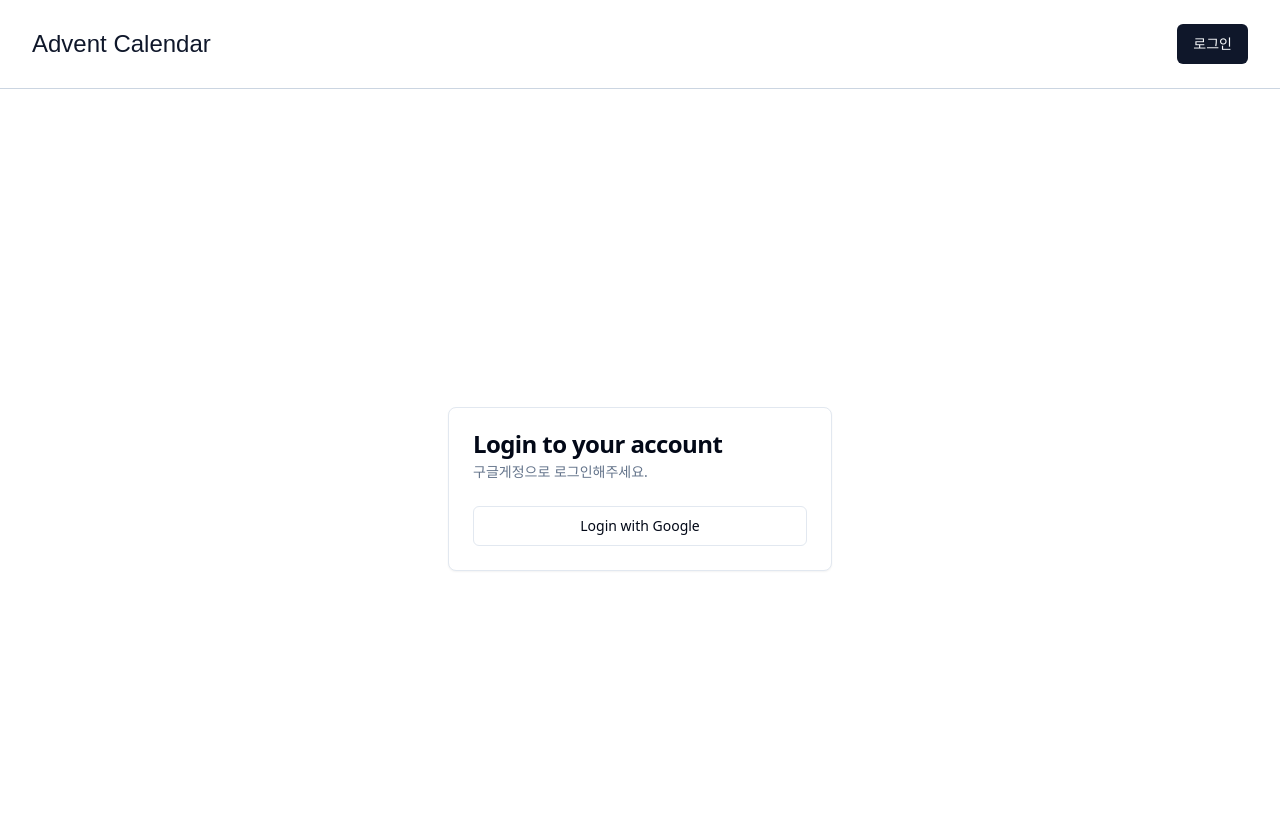
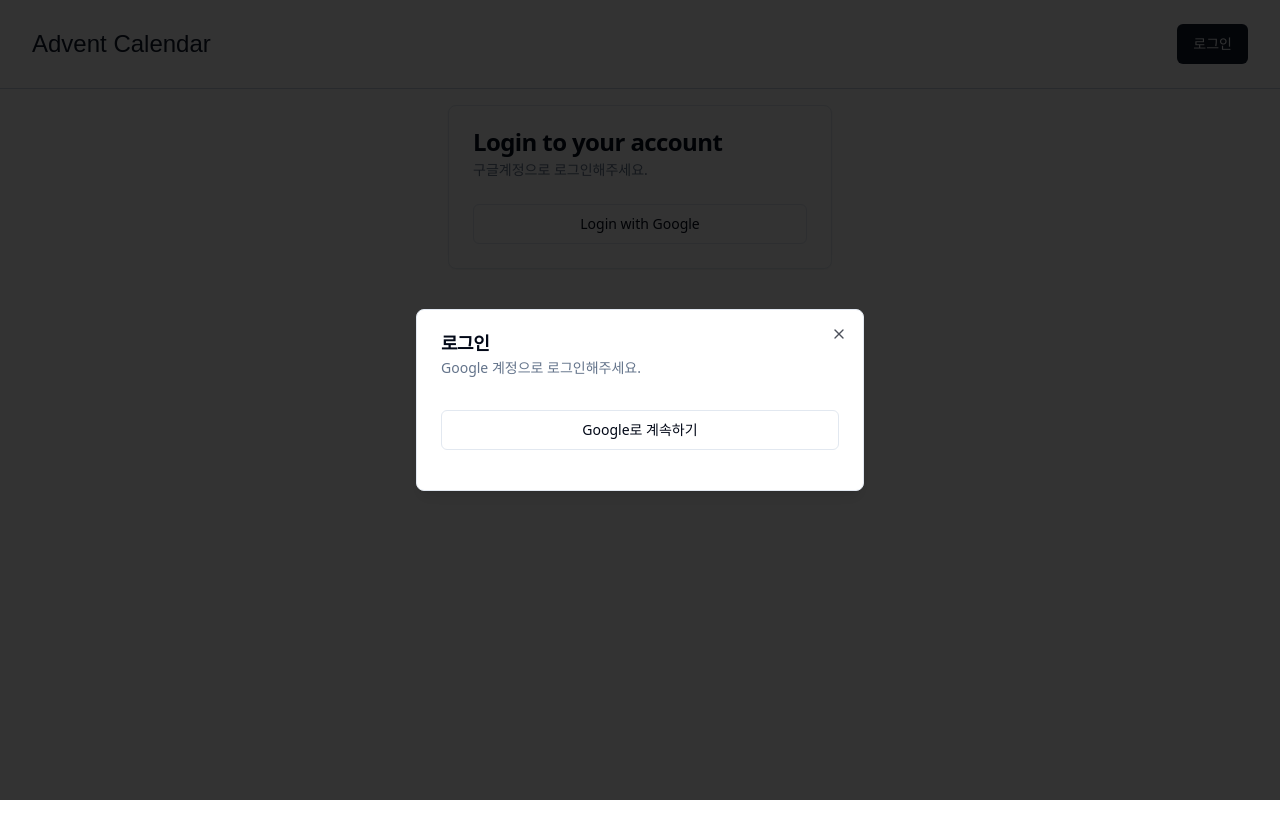
Before and after one commit to meldyssey/advent-calendar, a React (Vite) app: page /login in a window 1280 px wide. Both pictures are taken after a click on the button "로그인". Shown: the top 838 px of the page. After the commit the page ends 800 px from the top, so only its background shows below. Built offline with nearby package versions, Linux system fonts and the light colour scheme; no server answers; a web font is replaced by a local one.

Commit message:
refactor: 로그인 화면을 페이지에서 모달로 변경

```diff
--- a/src/components/auth/LoginForm.tsx
+++ b/src/components/auth/LoginForm.tsx
@@ -9,6 +9,7 @@ import {
 } from "@/components/ui/card"
 import { signInWithGoogle } from "@/firebase/auth";
 import { Spinner } from "../ui/spinner";
+import { getAuth } from "firebase/auth";
 import { useNavigate } from "react-router";
 import { useAuth } from "@/hooks/useAuth";
 
@@ -40,12 +41,12 @@ export const LoginForm = ({returnUrl}: LoginFormProps) => {
   }
 
   return (
-    <div className="min-h-screen flex items-center justify-center p-4">
+    <div className="flex items-center justify-center p-4">
       <Card className="w-full max-w-sm">
         <CardHeader>
           <CardTitle>Login to your account</CardTitle>
           <CardDescription>
-            구글게정으로 로그인해주세요.
+            구글계정으로 로그인해주세요.
           </CardDescription>
         </CardHeader>
         <CardFooter className="flex-col gap-2">
--- /dev/null
+++ b/src/components/auth/LoginModal.tsx
@@ -0,0 +1,65 @@
+import { useState } from "react";
+import { Button } from "@/components/ui/button";
+import {
+  Dialog,
+  DialogContent,
+  DialogDescription,
+  DialogHeader,
+  DialogTitle,
+} from "@/components/ui/dialog";
+import { signInWithGoogle } from "@/firebase/auth";
+import { Spinner } from "../ui/spinner";
+
+interface LoginModalProps {
+  open: boolean;
+  onOpenChange: (open: boolean) => void;
+}
+
+export const LoginModal = ({ open, onOpenChange }: LoginModalProps) => {
+  const [loading, setLoading] = useState(false);
+
+  const handleGoogleLogin = async () => {
+    setLoading(true);
+    try {
+      await signInWithGoogle();
+      onOpenChange(false); // 로그인 성공 시 모달 닫기
+    } catch (error) {
+      console.error('로그인 실패:', error);
+      alert('로그인에 실패했습니다.');
+    } finally {
+      setLoading(false);
+    }
+  };
+
+  return (
+    <Dialog open={open} onOpenChange={onOpenChange}>
+      <DialogContent className="sm:max-w-md">
+        <DialogHeader>
+          <DialogTitle>로그인</DialogTitle>
+          <DialogDescription>
+            Google 계정으로 로그인해주세요.
+          </DialogDescription>
+        </DialogHeader>
+        <div className="flex flex-col gap-4 py-4">
+          <Button
+            variant="outline"
+            className="w-full flex items-center gap-2"
+            onClick={handleGoogleLogin}
+            disabled={loading}
+          >
+            {loading ? (
+              <>
+                <Spinner />
+                로그인 중...
+              </>
+            ) : (
+              <>
+                Google로 계속하기
+              </>
+            )}
+          </Button>
+        </div>
+      </DialogContent>
+    </Dialog>
+  );
+};
--- a/src/components/layout/Header.tsx
+++ b/src/components/layout/Header.tsx
@@ -2,10 +2,22 @@ import { useAuth } from '@/hooks/useAuth';
 import { Button } from '../ui/button';
 import { logout } from '@/firebase/auth';
 import { useNavigate } from 'react-router';
+import { LoginModal } from '../auth/LoginModal';
+import { useState } from 'react';
 
 export const Header = () => {
   const { user } = useAuth();
   const navigate = useNavigate();
+  const [isLoginModalOpen, setIsLoginModalOpen] = useState(false);
+
+  const handleLogout = async() => {
+    try {
+      await logout()
+      navigate('/')
+    } catch (error) {
+      console.error('로그아웃 실패', error)
+    }
+  }
 
   return (
     <header className="bg-white border-b border-slate-300">
@@ -31,7 +43,7 @@ export const Header = () => {
                   📂 내 프로젝트
                 </Button>
                 <Button
-                  onClick={logout}
+                  onClick={handleLogout}
                   variant="ghost"
                   className="text-sm font-medium"
                 >
@@ -40,7 +52,7 @@ export const Header = () => {
               </>
             ) : (
               <Button
-                onClick={() => navigate('/login')}
+                onClick={() => setIsLoginModalOpen(true)}
                 variant="default"
                 className="text-sm font-medium"
               >
@@ -50,6 +62,12 @@ export const Header = () => {
           </nav>
         </div>
       </div>
+
+      {/* 로그인 모달 */}
+      <LoginModal
+        open={isLoginModalOpen}
+        onOpenChange={setIsLoginModalOpen}
+      />
     </header>
   )
 }
--- a/src/pages/HomePage.tsx
+++ b/src/pages/HomePage.tsx
@@ -3,10 +3,13 @@ import { Card, CardContent, CardDescription, CardHeader, CardTitle } from '@/com
 import { useAuth } from '@/hooks/useAuth';
 import { useNavigate } from 'react-router';
 import { Navigate } from 'react-router';
+import { LoginModal } from '@/components/auth/LoginModal';
+import { useState } from 'react';
 
 export const HomePage = () => {
   const { user } = useAuth();
   const navigate = useNavigate();
+  const [isLoginModalOpen, setIsLoginModalOpen] = useState(false);
 
   return (
     <div className="p-8">
@@ -63,7 +66,7 @@ export const HomePage = () => {
           </CardHeader>
           <CardContent className="space-y-3">
             <Button
-              onClick={()=>navigate('/login')}
+              onClick={() => setIsLoginModalOpen(true)}
               className="w-full"
               size="lg"
             >
@@ -72,6 +75,12 @@ export const HomePage = () => {
           </CardContent>
         </Card>
         )}
+
+        {/* 로그인 모달 */}
+        <LoginModal
+          open={isLoginModalOpen}
+          onOpenChange={setIsLoginModalOpen}
+        />
       </div>
     </div>
   )
```
Also changed, not shown: public/images/ google-logo.svg (added).
